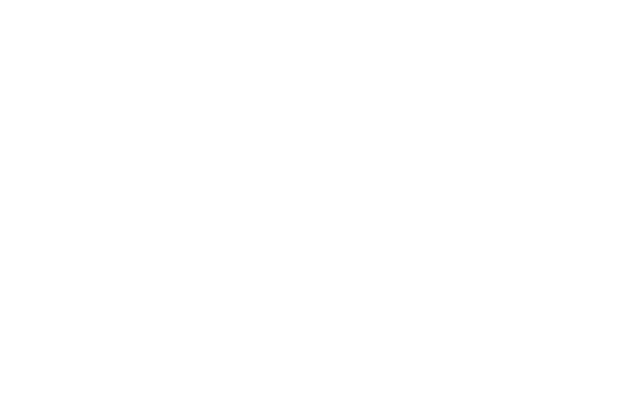
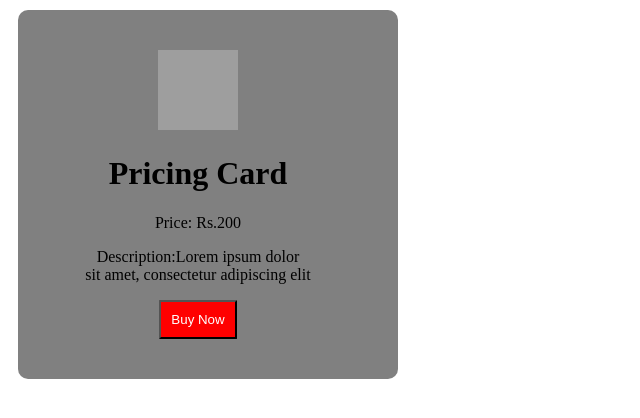
Before and after one commit to acciojob/pricing-card-Romeekatre412, a website: page main.html in a window 1280 px wide. Shown: the whole page, without its empty margins (0-640 px from the left). Drawn offline with Linux system fonts and the light colour scheme; grey boxes are pictures that could not be loaded.

Commit message:
created a submission

```diff
--- a/main.html
+++ b/main.html
@@ -4,13 +4,23 @@
 
 <head>
 	<link rel="stylesheet" href="styles.css">
+	<title>
+		<h1>Pricing Card</h1>
+	</title>
 </head>
 
 <body>
 	<!-- the entire body must be written by student -->
     <script type="text/javascript" src="./script.js">
 </script>
-
+ <div class="card">
+        <div class="pricingcard">
+            <img src="https://m.media-amazon.com/images/I/41TgUhYPR5L._SR290,290_.jpg" alt="Product" height="80px" width="80px"  >
+            <h1>Pricing Card</h1>
+            <p>Price: Rs.200</p>
+			<p>Description:Lorem ipsum dolor <br>sit amet, consectetur adipiscing elit</p>
+            <button>Buy Now</button>
+        </div>
 </body>
 
 </html>
--- a/styles.css
+++ b/styles.css
@@ -1 +1,21 @@
-/*  your css code here. If applicable */
+.card{
+	background-color:grey;
+	width:300px;
+    border-radius: 10px;
+    text-align: center;
+    padding: 40px;
+    margin-left: 10px;
+    margin-right: 10px;
+    margin-bottom: 10px;
+    margin-top: 10px;
+	box-shadow:20px;
+}
+.pricingcard{
+	width:280px;
+}
+button{
+	background-color:red;
+	color:white;
+	border-radius:1px;
+	padding:10px;
+}
```
